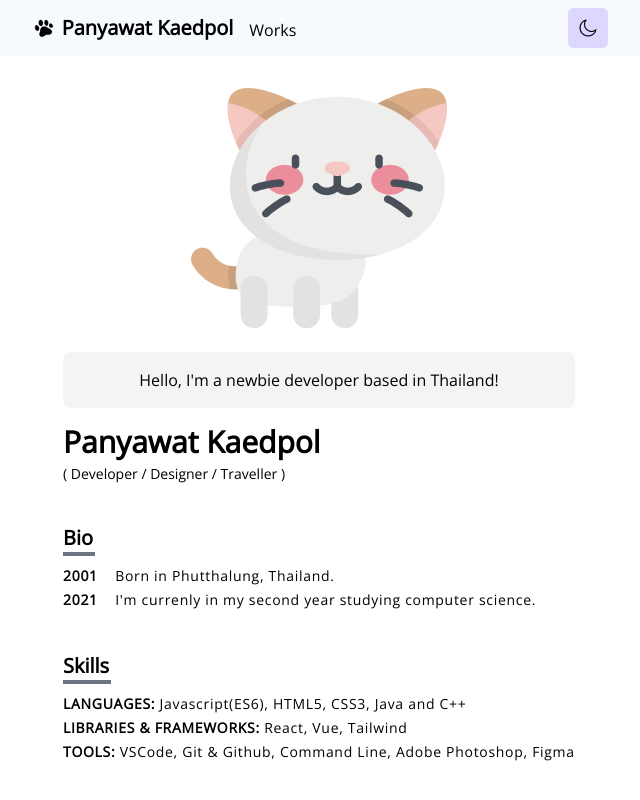
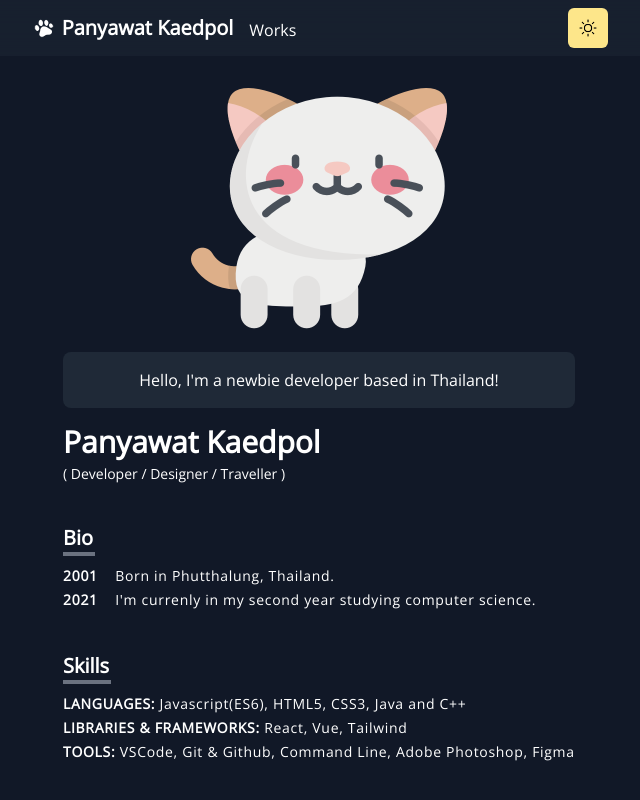
Before and after one commit to pufferbommy/pufferbommy-page, a React (Vite) app: page / in a window 1280 px wide. Shown: the top 800 px of the page, without its empty margins (321-961 px from the left). Built offline with nearby package versions, Linux system fonts and the light colour scheme.

Commit message:
fix default theme

```diff
--- a/src/App.jsx
+++ b/src/App.jsx
@@ -1,9 +1,17 @@
-import React from 'react'
+import React, { useEffect } from 'react'
 import Home from './pages/Home'
 import useTheme from './components/useTheme'
 
 const App = () => {
     const [nextTheme, setTheme] = useTheme()
+
+    // set default theme is dark
+    useEffect(() => {
+        if (localStorage.theme === 'undefined') {
+            setTheme('dark')
+        }
+    }, [])
+
     return (
         <div className="duration-200 bg-white dark:bg-gray-900 overflow-hidden">
             <Home nextTheme={nextTheme} setTheme={setTheme}></Home>
--- a/src/components/useTheme.jsx
+++ b/src/components/useTheme.jsx
@@ -1,8 +1,5 @@
 import { useState, useEffect } from 'react'
 const useTheme = () => {
-    localStorage.theme === 'undefined'
-        ? localStorage.setItem('theme', 'dark')
-        : ''
     const [theme, setTheme] = useState(localStorage.theme)
     const nextTheme = theme === 'dark' ? 'light' : 'dark'
     useEffect(() => {
```
